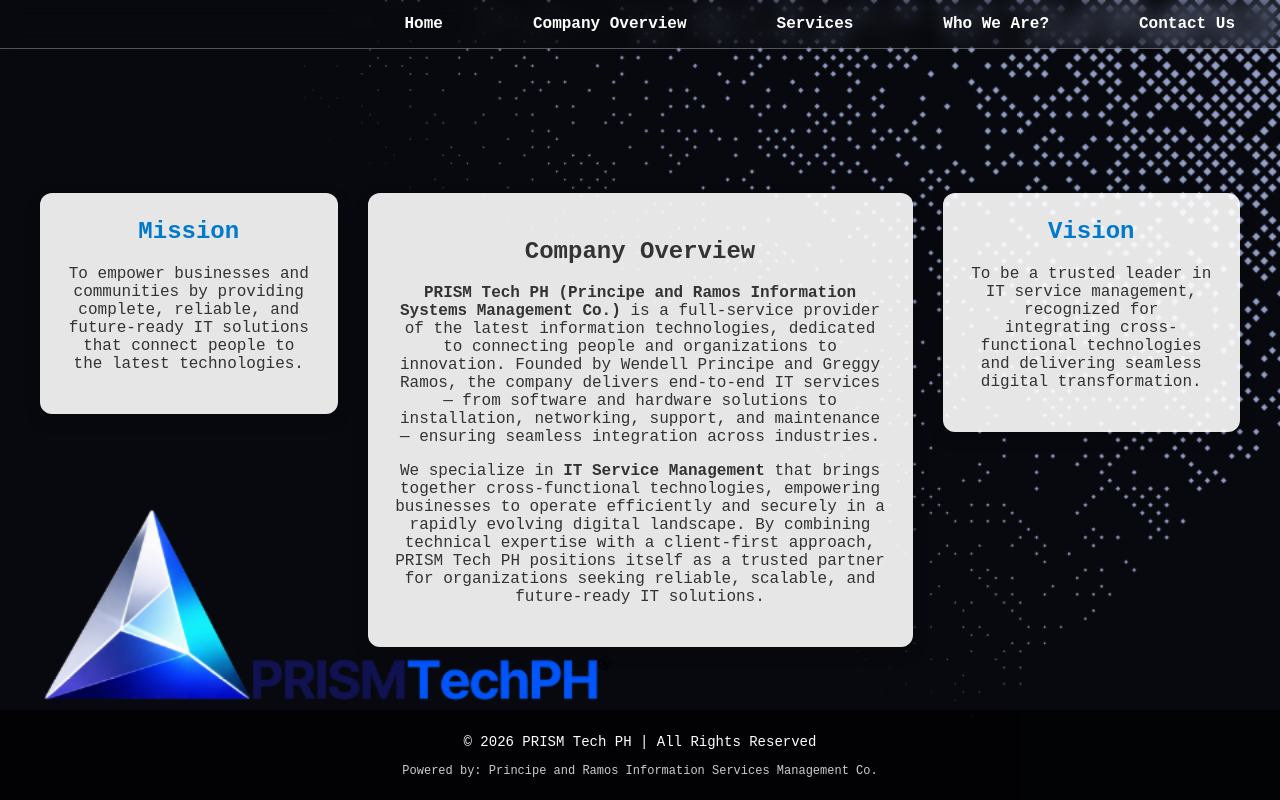
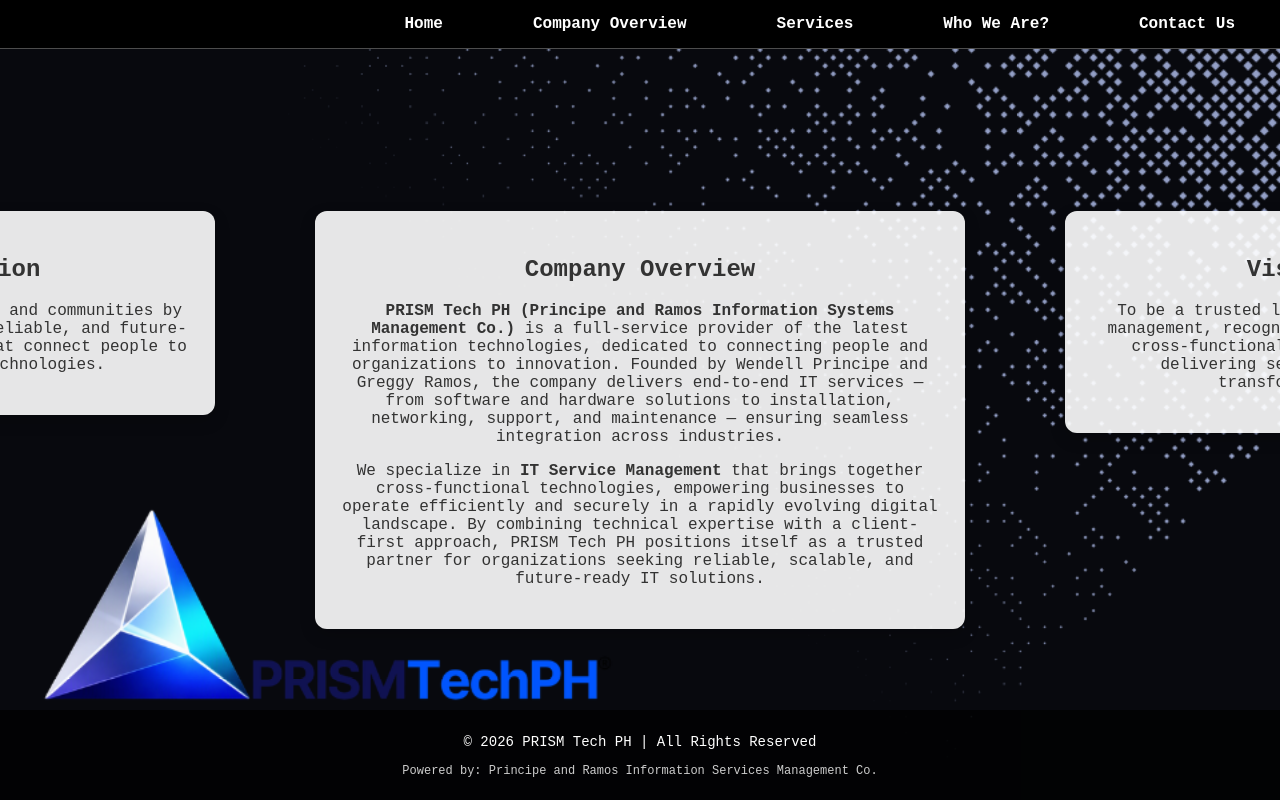
Before and after one commit to greggramos/prismtechph-site, a plain HTML site: page pages/overview.html in a window 1280 px wide. Drawn offline with Linux system fonts and the light colour scheme.

Commit message:
Version 1.3.1

```diff
--- a/style.css
+++ b/style.css
@@ -15,7 +15,7 @@
   position: fixed;
   top: 0;
   width: 100%;
-  background: black); /* semi-transparent */
+  background: black; /* fixed semi-transparent */
   backdrop-filter: blur(10px);          /* blur effect */
   -webkit-backdrop-filter: blur(10px);  /* Safari support */
   z-index: 1000;
@@ -50,7 +50,6 @@
   border-radius: 6px;
 }
 
-
 /* Page Layout */
 .page {
   height: 100vh;          /* full screen */
@@ -82,41 +81,77 @@
   transition: transform 0.3s ease, filter 0.3s ease;
 }
 
-/* Hover effect */
 .logo:hover {
-  transform: scale(1.1);          /* zoom in slightly */
-  filter: drop-shadow(0 0 10px #000000); /* glowing effect */
+  transform: scale(1.1);
+  filter: drop-shadow(0 0 10px #000000);
   content: url("image/profilelogo.png");
 }
 
 /* Company Overview Tab */
 .mv-layout {
     display: flex;
-  justify-content: space-between;
+    justify-content: center;   /* center the whole row */
     align-items: flex-start;
-  gap: 30px;
+    gap: 100px;                /* spacing between cards */
     margin-top: 40px;
 }
 
-.mission-box, .vision-box, .overview-box {
-  flex: 1;
+.overview-box {
+    flex: none;
+    width: 600px;              /* fixed width for center card */
     background: rgba(255,255,255,0.9);
     padding: 25px;
     border-radius: 12px;
     box-shadow: 0 6px 16px rgba(0,0,0,0.2);
-  text-align: center;   /* center justify text */
+    text-align: center;
+    max-width: 600px;
+    transition: all 0.3s ease;
 }
 
-.overview-box {
-  flex: 2; /* make the overview wider in the center */
-  text-align: center;   /* center justify text */
+.mission-box {
+    flex: none;
+    width: 400px;
+    background: rgba(255,255,255,0.9);
+    padding: 25px;
+    border-radius: 12px;
+    box-shadow: 0 6px 16px rgba(0,0,0,0.2);
+    text-align: center;
 }
 
-.mission-box h2, .vision-box h2 {
-  margin-top: 0;
-  color: #007acc;
+.vision-box {
+    flex: none;
+    width: 400px;
+    background: rgba(255,255,255,0.9);
+    padding: 25px;
+    border-radius: 12px;
+    box-shadow: 0 6px 16px rgba(0,0,0,0.2);
+    text-align: center;
 }
 
+/* Hover effect only on the Overview card */
+.overview-box:hover {
+  transform: scale(1.4);
+  box-shadow: 0 12px 28px rgba(0,0,0,0.3);
+  border: 2px solid #00c896;
+}
+
+
+/* Contact Us Card */
+.card.contact {
+  background: rgba(255,255,255,0.95);
+  padding: 30px;
+  border-radius: 12px;
+  box-shadow: 0 8px 20px rgba(0,0,0,0.2);
+  text-align: center;
+  max-width: 600px;
+  transition: all 0.3s ease;
+}
+
+.card.contact:hover {
+  transform: scale(1.4);              /* zoom only hovered card */
+  box-shadow: 0 12px 28px rgba(0,0,0,0.3);
+  border: 2px solid #00c896;
+}
 
 /* Footer */
 footer {
@@ -139,7 +174,7 @@
 /* Mobile adjustments */
 @media (max-width: 768px) {
   .mv-layout {
-    flex-direction: column;   /* stack Mission, Overview, Vision */
+    flex-direction: column;
     align-items: center;
   }
 
@@ -149,7 +184,7 @@
   }
 
   .navbar ul {
-    flex-direction: column;   /* stack nav links vertically */
+    flex-direction: column;
   }
 
   .navbar a {
```
Also changed, not shown: pages/contact.html (+1 -1 lines), pages/overview.html (+5 -10 lines). Lines whose indentation alone changed are shown as unchanged.
